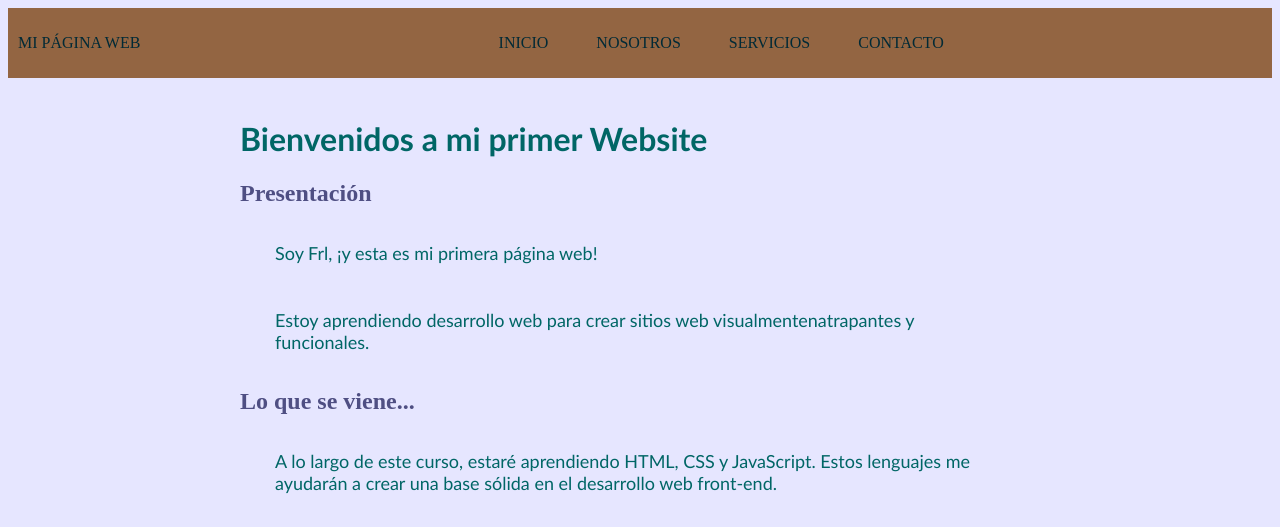
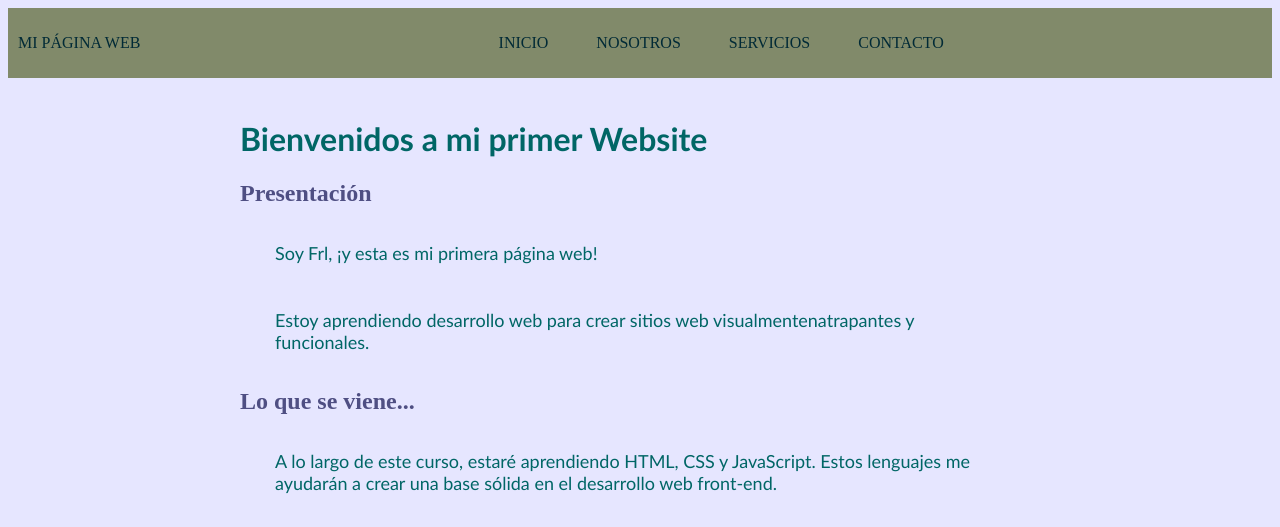
Before and after one commit to frlsfgrg/mi1erapag, a plain HTML site: page index.html in a window 1280 px wide. Shown: the top 527 px of the page. Drawn offline with Linux system fonts and the light colour scheme.

Commit message:
Update estilos.css

```diff
--- a/estilos.css
+++ b/estilos.css
@@ -49,7 +49,7 @@ footer{
      display: flex;
      padding: 10px;
      height: 50px;
-     background-color: #936542;
+     background-color: #818a6a;
      }
      .navbar {
      display: flex;
```
